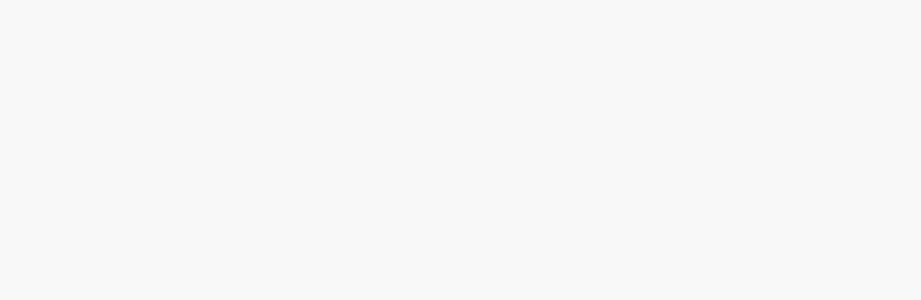
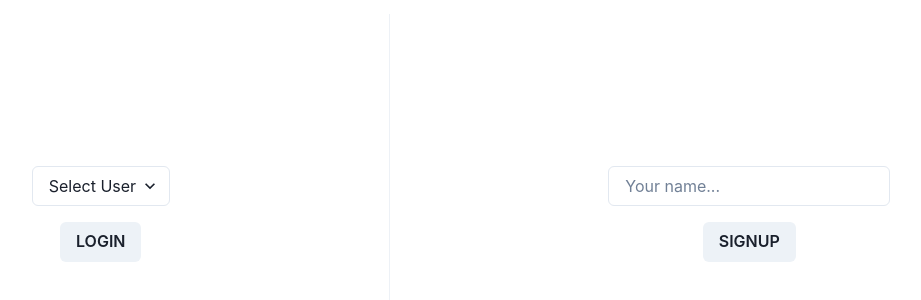
Before and after one commit to carltonLND/flashcard-frontend, a React (Vite) app: page / in a window 1280 px wide. Shown: the part 186-486 px from the top of the page, without its empty margins (179-1100 px from the left). Built offline with nearby package versions, Linux system fonts and the light colour scheme.

Commit message:
Added user login component

```diff
--- a/src/components/UserLogin.tsx
+++ b/src/components/UserLogin.tsx
@@ -1,9 +1,78 @@
+import { useEffect, useState } from "react";
+import { User } from "../types/IUser";
+import {
+  Box,
+  Button,
+  Center,
+  Divider,
+  HStack,
+  Input,
+  Select,
+} from "@chakra-ui/react";
+
 interface UserLoginProps {
   setUser: (name: string) => void;
 }
 
 function UserLogin({ setUser }: UserLoginProps) {
-  return <></>;
+  const [userList, setUserList] = useState<User[]>([]);
+  const [selectedUser, setSelectedUser] = useState("");
+  const [newUserInput, setNewUserInput] = useState("");
+
+  const handleNewUserSubmit = async () => {
+    // IF newUserInput is not an empty string
+    if (newUserInput === "") return;
+    // Send a request
+    // IF response status is 201
+    // THEN
+    setUser(newUserInput);
+  };
+
+  useEffect(() => {
+    // TODO: Fetch the users from the backend
+    setUserList(["Carlton", "Ana", "Neill", "Beth"]);
+  }, []);
+
+  return (
+    <HStack justifyContent={"space-evenly"} height={"100vh"}>
+      <Box
+        display={"flex"}
+        flexDirection={"column"}
+        justifyContent={"center"}
+        alignItems={"center"}
+        gap={"1em"}
+      >
+        <Select onChange={(e) => setSelectedUser(e.target.value)}>
+          <option selected disabled value="">
+            Select User
+          </option>
+          {userList.map((u, i) => (
+            <option key={i} value={u}>
+              {u}
+            </option>
+          ))}
+        </Select>
+        <Button onClick={() => setUser(selectedUser)}>LOGIN</Button>
+      </Box>
+      <Center height="50%">
+        <Divider orientation="vertical" />
+      </Center>
+      <Box
+        display={"flex"}
+        flexDirection={"column"}
+        justifyContent={"center"}
+        alignItems={"center"}
+        gap={"1em"}
+      >
+        <Input
+          onChange={(e) => setNewUserInput(e.target.value.slice(0, 20))}
+          value={newUserInput}
+          placeholder="Your name..."
+        />
+        <Button onClick={handleNewUserSubmit}>SIGNUP</Button>
+      </Box>
+    </HStack>
+  );
 }
 
 export default UserLogin;
--- /dev/null
+++ b/src/types/IUser.ts
@@ -0,0 +1 @@
+export type User = string;
```
